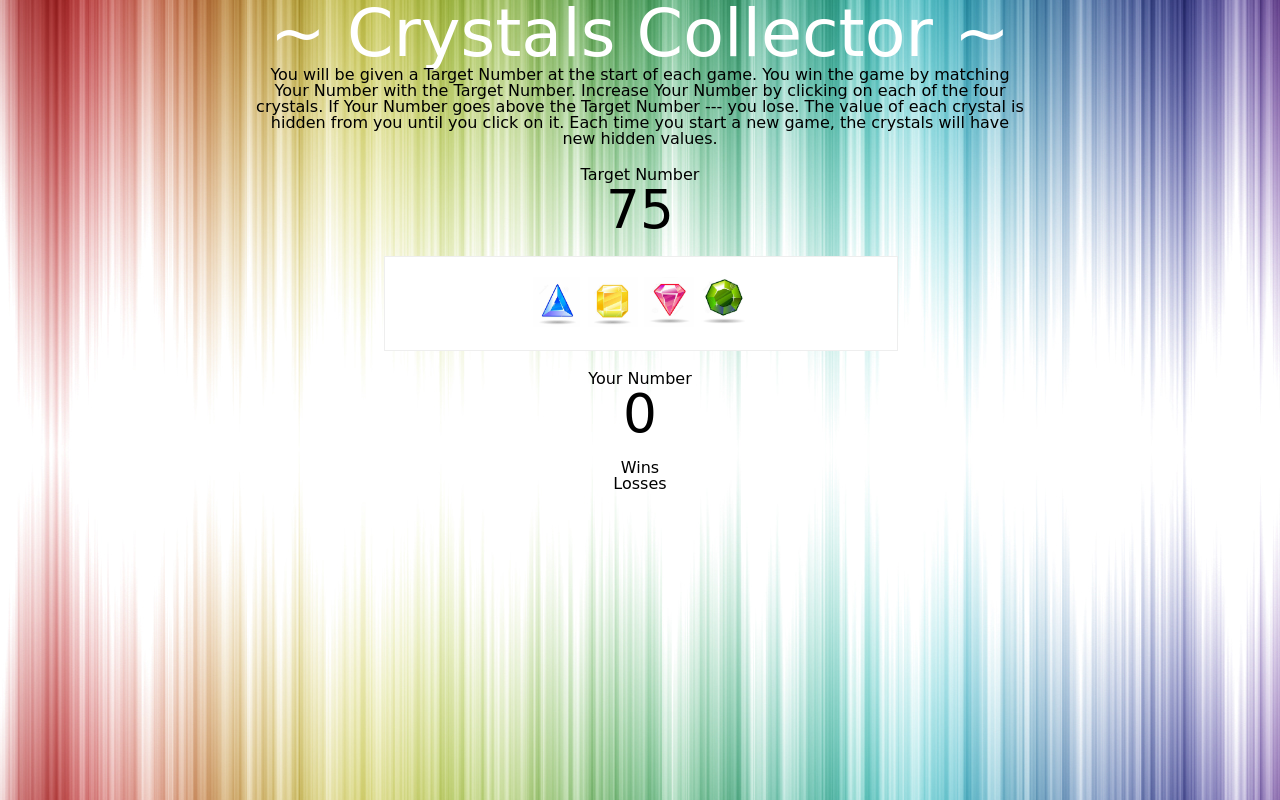
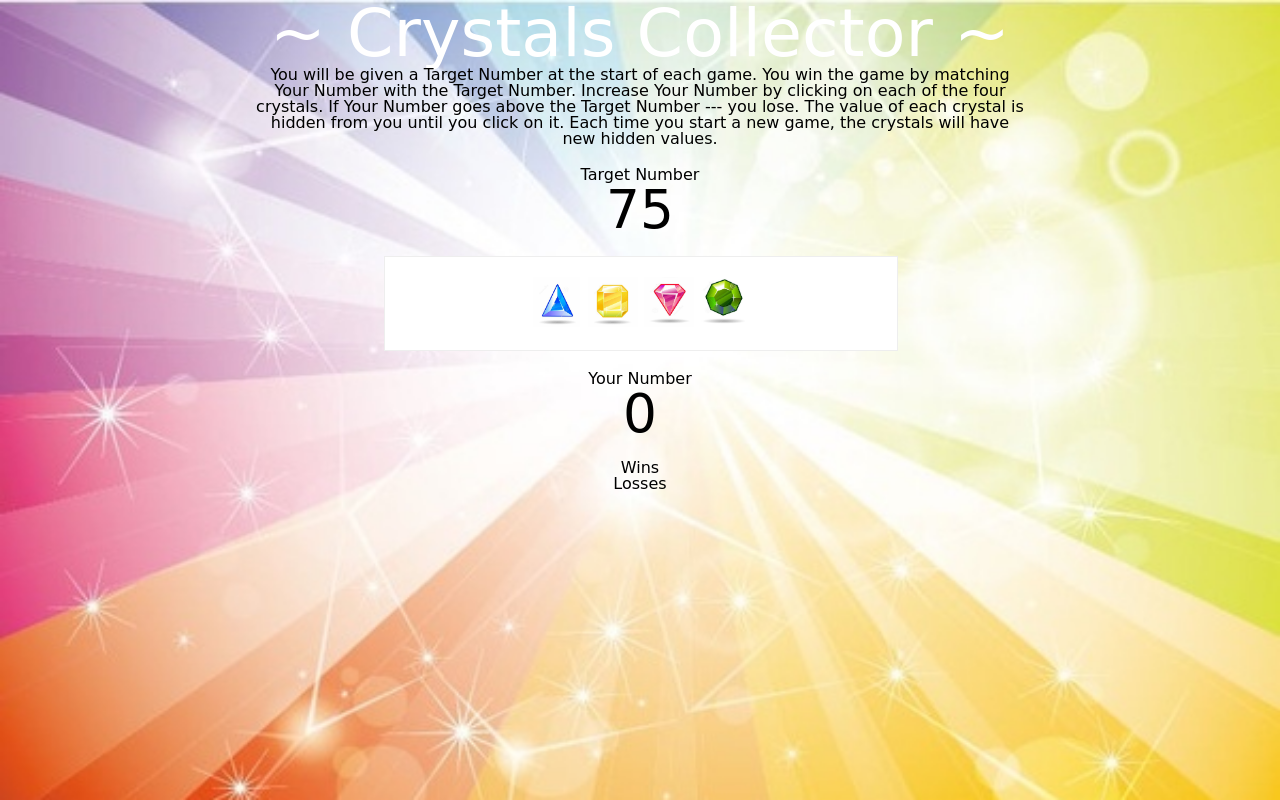
Before and after one commit to cjhanson1/week-4-game, a plain HTML site: page index.html in a window 1280 px wide. Drawn offline with nearby package versions, Linux system fonts and the light colour scheme; a web font is replaced by a local one.

Commit message:
trying to fix the background image

```diff
--- a/assets/css/style.css
+++ b/assets/css/style.css
@@ -1,6 +1,8 @@
 body {
 	box-sizing: border-box;
-	background-image: url("../images/Rainbow.jpg");
+	background-image: url("../images/background.jpg");
+	background-repeat: no-repeat;
+	background-size: 100%;
 	font-family: 'Rakkas', cursive;
 }
 h1 {
```
